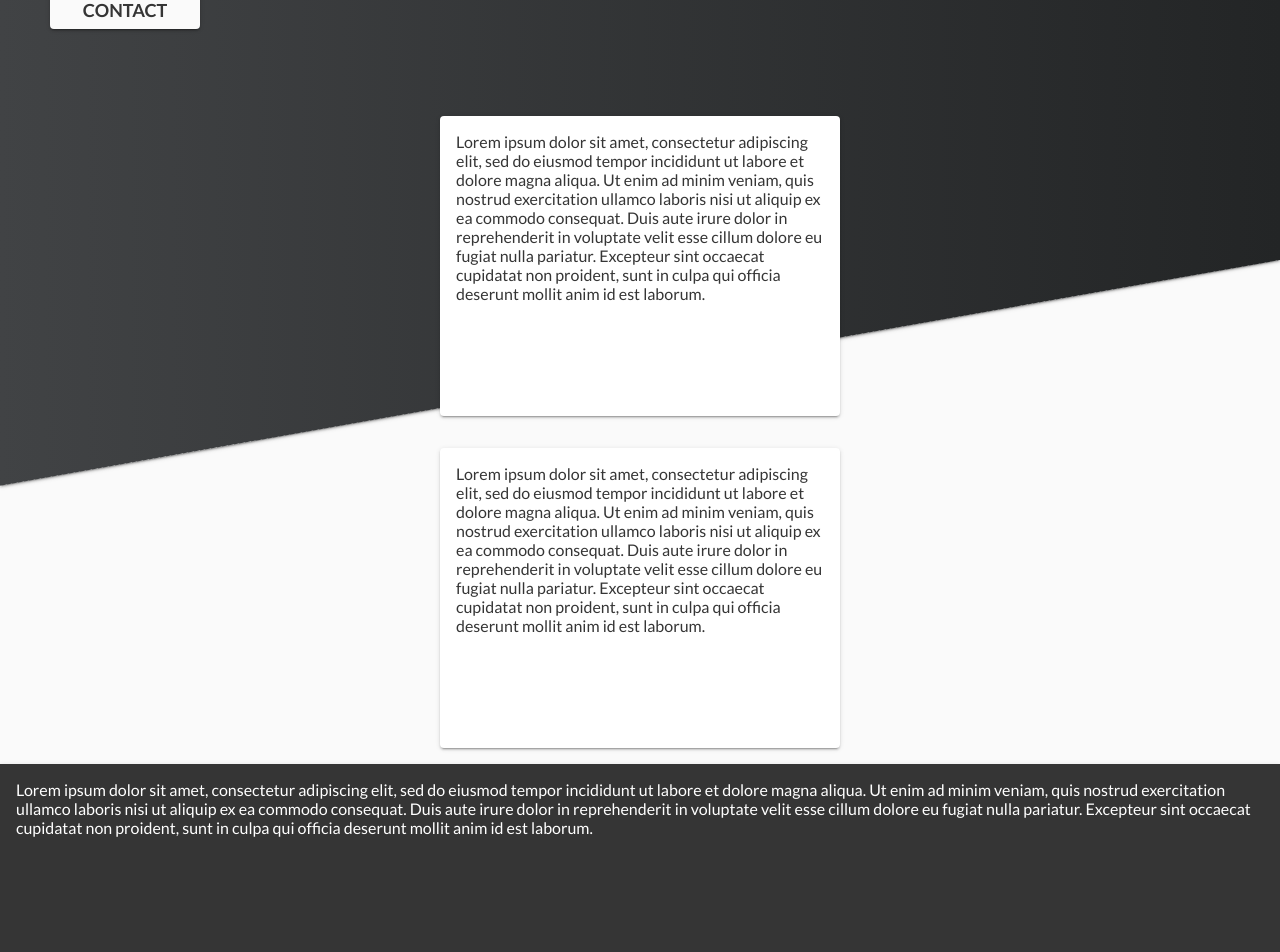
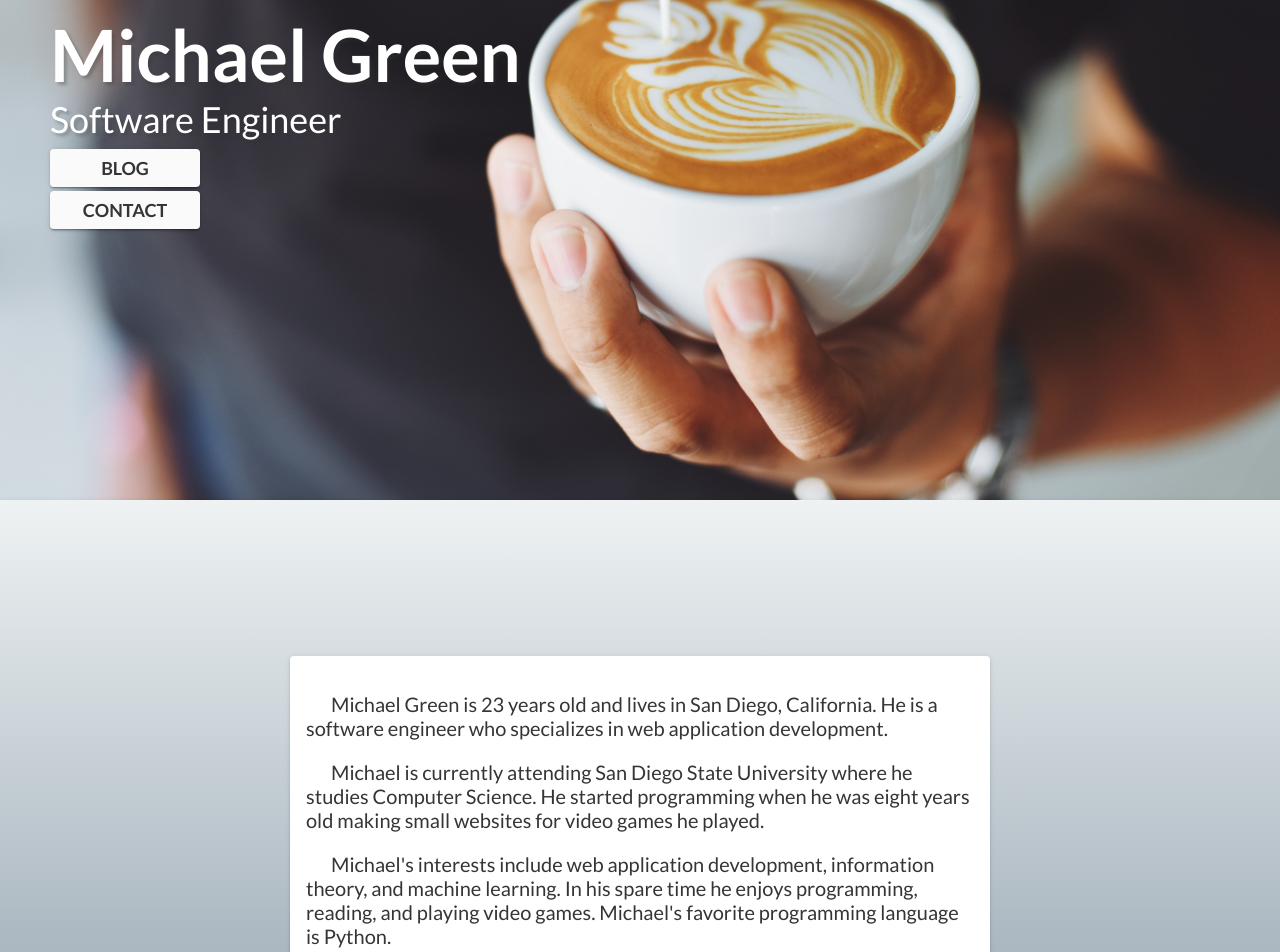
Before and after one commit to MichaelScript/website, a React (Create React App) app in the folder frontend/: page / in a window 1280 px wide. Shown: the part 300-1252 px from the top of the page. Built offline with nearby package versions, Linux system fonts and the light colour scheme.

Commit message:
Theming stuff, added some more content

```diff
--- a/frontend/src/components/LoggedOut/HomeContainer.js
+++ b/frontend/src/components/LoggedOut/HomeContainer.js
@@ -7,11 +7,10 @@ class HomeContainer extends Component{
     render(){
         return (<div className="container">
             <TitleScreen></TitleScreen>
-            <div className="card-container">
-                <InfoCard></InfoCard>
+            <div className="card-container shadow">
                 <InfoCard></InfoCard>
             </div>
-            <SectionTwo></SectionTwo>
+            {/* <SectionTwo></SectionTwo> */}
         </div>)
     }
 }
--- a/frontend/src/components/LoggedOut/home/InfoCard.js
+++ b/frontend/src/components/LoggedOut/home/InfoCard.js
@@ -1,11 +1,21 @@
 import React, {Component} from 'react';
+import HomeContainer from '../HomeContainer';
 
 class InfoCard extends Component{
     render(){
         return (<div className="shadow info-card">
-            <div className="card-text">
-                Lorem ipsum dolor sit amet, consectetur adipiscing elit, sed do eiusmod tempor incididunt ut labore et dolore magna aliqua. Ut enim ad minim veniam, quis nostrud exercitation ullamco laboris nisi ut aliquip ex ea commodo consequat. Duis aute irure dolor in reprehenderit in voluptate velit esse cillum dolore eu fugiat nulla pariatur. Excepteur sint occaecat cupidatat non proident, sunt in culpa qui officia deserunt mollit anim id est laborum.
-            </div>
+                <p>
+                    Michael Green is 23 years old and lives in San Diego, California.
+                    He is a software engineer who specializes in web application development.</p>
+                <p>
+                    Michael is currently attending San Diego State University where he studies Computer Science.
+                    He started programming when he was eight years old making small websites for video games he played.
+                </p>
+                <p>
+                    Michael's interests include web application development, information theory, and machine learning.
+                    In his spare time he enjoys programming, reading, and playing video games.
+                    Michael's favorite programming language is Python.
+                </p>
         </div>)
     }
 }
--- a/frontend/src/components/LoggedOut/home/TitleScreen.js
+++ b/frontend/src/components/LoggedOut/home/TitleScreen.js
@@ -1,5 +1,5 @@
 import React, { Component } from 'react';
-
+import coffee from '../../../images/coffee.jpg';
 class TitleScreen extends Component{
     render(){
         return (<div className="title-screen">
--- a/frontend/src/css/common.css
+++ b/frontend/src/css/common.css
@@ -78,45 +78,14 @@ a{
 
 
 .title-screen{
-    background: #232526;  /* fallback for old browsers */
-background: -webkit-linear-gradient(to right, #414345, #232526);  /* Chrome 10-25, Safari 5.1-6 */
-background: linear-gradient(to right, #414345, #232526); /* W3C, IE 10+/ Edge, Firefox 16+, Chrome 26+, Opera 12+, Safari 7+ */
-
-    width:100%;
-    height:50vh;
+    background: url('../images/coffee.jpg');
+    height:100%;
     display:flex;
     align-items:center;
+    background-position: center;
+  background-repeat: no-repeat;
+  background-size: cover;
 }
-.title-screen:after {
-    background: inherit;
-    bottom: 40%;
-    content: '';
-    display: block;
-    height: 30%;
-    left: 0;
-    position: absolute;
-    right: 0;
-    transform: skewY(-10deg);
-    transform-origin: 100%;
-    z-index: -1;
-    box-shadow: 0 2px 2px 0 rgba(0, 0, 0, 0.14),
-    0 1px 5px 0 rgba(0, 0, 0, 0.12),
-    0 3px 1px -2px rgba(0, 0, 0, 0.2);
-  }
-
-  @media only screen and (min-width: 600px) {
-    .title-screen:after{
-        bottom:30%;
-        height:100%;
-    }
-  }
-  @media only screen and (max-height: 600px) {
-    .title-screen:after{
-        bottom:10%;
-        height:200%;
-        transform:skewY(-5deg);
-    }
-  }
 
 
   .header{
@@ -127,10 +96,12 @@ background: linear-gradient(to right, #414345, #232526); /* W3C, IE 10+/ Edge, F
   .big-header{
       font-size:3em;
       font-weight:700;
+      text-shadow: 3px 3px 3px rgba(53,53,53,0.3);
   }
   .small-header{
       font-size:1.5em;
       color:white;
+      text-shadow: 3px 3px 3px rgba(53,53,53,0.3);
   }
 
   .buttons{
@@ -166,32 +137,41 @@ background: linear-gradient(to right, #414345, #232526); /* W3C, IE 10+/ Edge, F
 
 .card-container{
     width:100%;
-    min-height:60vh;
+    min-height:80vh;
     display:flex;
     justify-content: space-around;
     align-items: center;
     flex-direction: column;
     color:rgb(53,53,53);
+    display:flex;
+    align-items:center;
+    background: #8e9eab;  /* fallback for old browsers */
+    background: -webkit-linear-gradient(to bottom, #eef2f3, #8e9eab);  /* Chrome 10-25, Safari 5.1-6 */
+    background: linear-gradient(to bottom, #eef2f3, #8e9eab); /* W3C, IE 10+/ Edge, Firefox 16+, Chrome 26+, Opera 12+, Safari 7+ */
+
 }
 
 .info-card{
     background:white;
     border-radius:4px;
+    width:700px;
+    max-width:98%;
+    max-width:99%;
+    min-height:300px;
+    margin:16px;
+    font-size:1.25em;
     padding:16px;
-    width:400px;
-    max-width:99%;
-    height:300px;
-    margin:16px;
 }
 
-.card-text{
+.info-card p{
+    text-indent:25px;
 }
 
 .section-two{
     height:80vh;
     width:100%;
-    background: rgb(53,53,53);
-    color:white;
+    background: rgb(250,250,250);
+    color:rgba(11, 9, 22, 0.849);
     padding:16px;
 }
 
```
Also changed, not shown: frontend/src/images/code.jpg (added), frontend/src/images/coffee.jpg (added).
